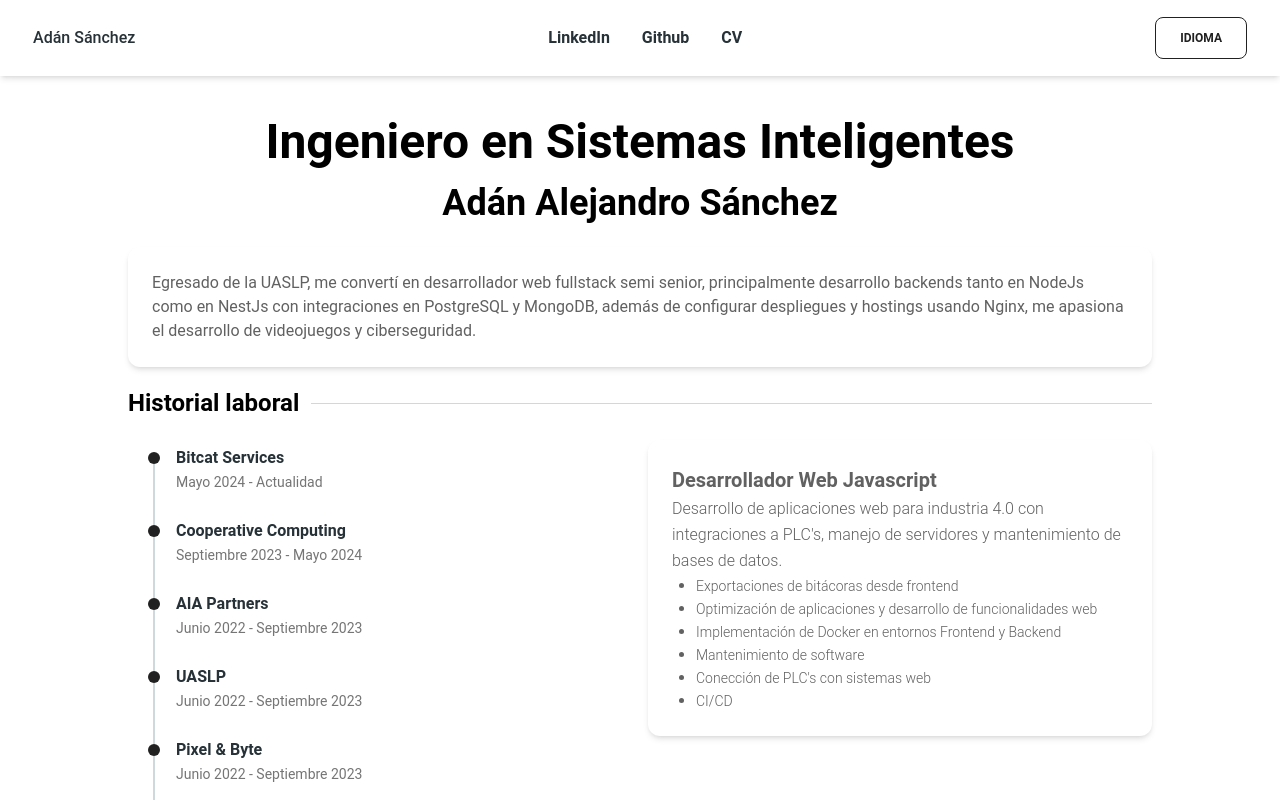
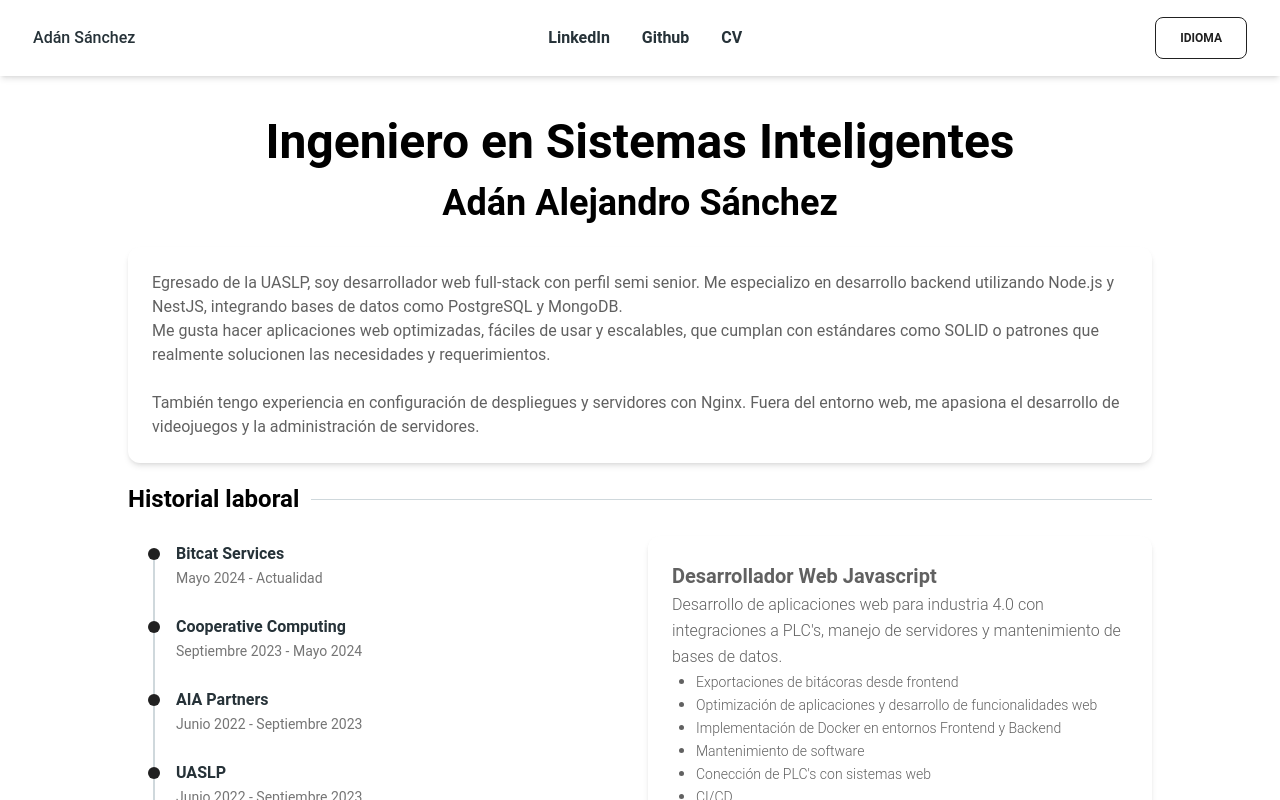
Before and after one commit to DEadMan10sds/Portfolio, a React (Vite) app: page / in a window 1280 px wide. Shown: the top 800 px of the page. Built offline with nearby package versions, Linux system fonts and the light colour scheme.

Commit message:
IMPROVED: Description with line breaks

```diff
--- a/src/components/MainInfo.tsx
+++ b/src/components/MainInfo.tsx
@@ -1,5 +1,5 @@
 import { Card, CardBody, Typography } from "@material-tailwind/react";
-import { useTranslation } from "react-i18next";
+import { Trans, useTranslation } from "react-i18next";
 
 export const MainInfo = () => {
   const { t } = useTranslation();
@@ -12,7 +12,9 @@ export const MainInfo = () => {
       </div>
       <Card className="w-full flex-row">
         <CardBody>
-          <p className="text-md">{t("mainInfo.description")}</p>
+          <p className="text-md whitespace-pre-line">
+            <Trans>{t("mainInfo.description")}</Trans>
+          </p>
         </CardBody>
       </Card>
     </>
--- a/src/languages/es.ts
+++ b/src/languages/es.ts
@@ -10,7 +10,7 @@ const esTranslation = {
       career: "Ingeniero en Sistemas Inteligentes",
       university: "UASLP",
       description:
-        "Egresado de la UASLP, me convertí en desarrollador web fullstack semi senior, principalmente desarrollo backends tanto en NodeJs como en NestJs con integraciones en PostgreSQL y MongoDB, además de configurar despliegues y hostings usando Nginx, me apasiona el desarrollo de videojuegos y ciberseguridad.",
+        "Egresado de la UASLP, soy desarrollador web full-stack con perfil semi senior. Me especializo en desarrollo backend utilizando Node.js y NestJS, integrando bases de datos como PostgreSQL y MongoDB.\nMe gusta hacer aplicaciones web optimizadas, fáciles de usar y escalables, que cumplan con estándares como SOLID o patrones que realmente solucionen las necesidades y requerimientos. \n\nTambién tengo experiencia en configuración de despliegues y servidores con Nginx. Fuera del entorno web, me apasiona el desarrollo de videojuegos y la administración de servidores.",
     },
     job_history: "Historial laboral",
     jobs: {
@@ -148,6 +148,11 @@ const esTranslation = {
           title: "ExpressJs",
           time: "3 años",
         },
+        {
+          img: "nginx.svg",
+          title: "Nginx",
+          time: "1/2 año",
+        },
       ],
       "Bases de datos": [
         {
```
Also changed, not shown: public/nginx.svg (added).
